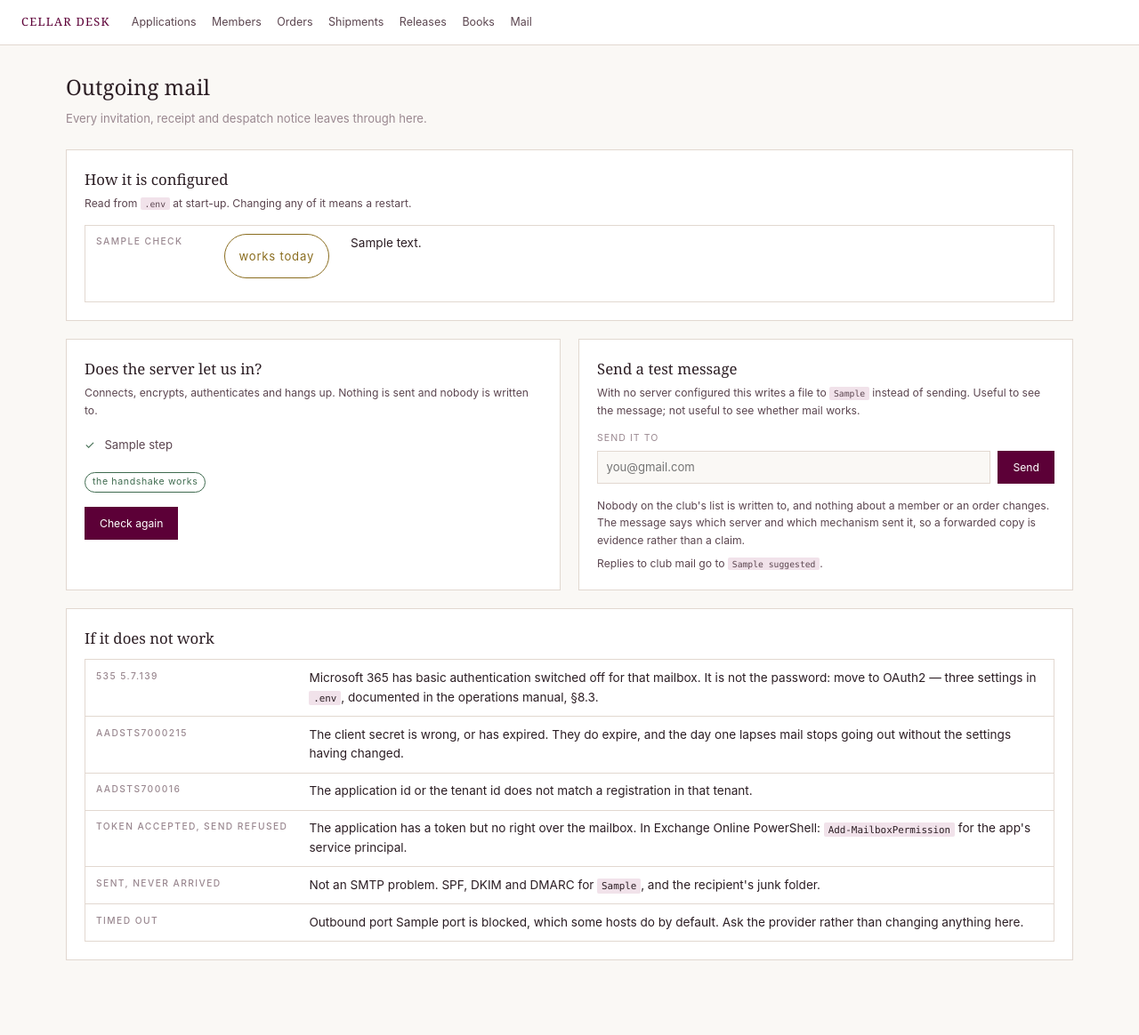
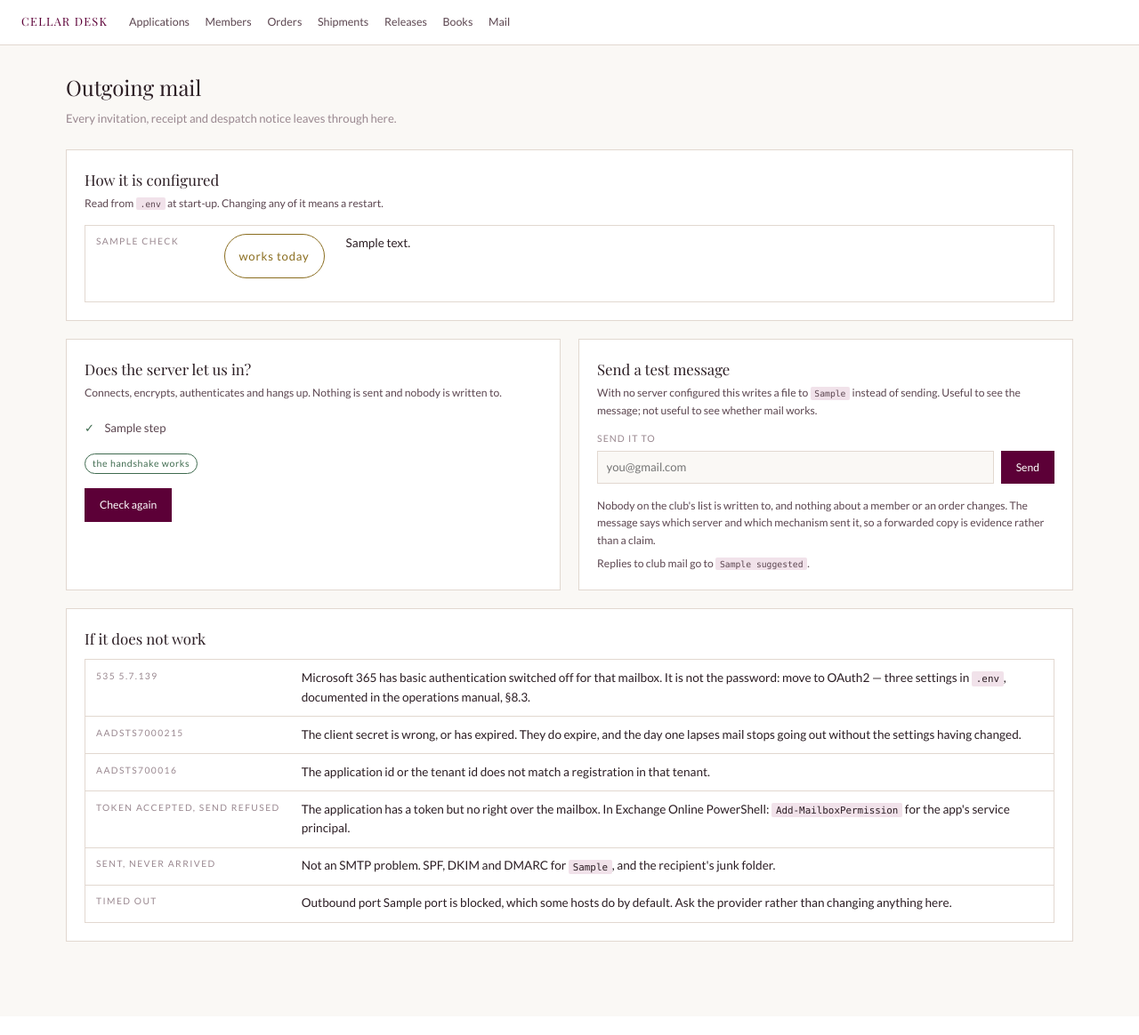
Before and after one commit to pel-matiasvaldivia/warmspringscellars, a FastAPI app: template api/app/templates/admin/mail.html in a window 1280 px wide. Shown: the whole page at 89% size. After the commit the page ends 1059 px from the top, so only its background shows below. Run offline with FastAPI, Linux system fonts and the light colour scheme; the template is opened without the code that fills it: most values are stand-ins (such as "Sample title", 1, 10 or a date in 2020).

Commit message:
The desk takes the site's two faces as well
Same files from the same /fonts/, which nginx already serves and already
proxies these pages, so no second copy and nothing new to deploy.

Two things the change dragged in. Lato has no tabular figures — its 1 is
narrower than its 0, and font-variant-numeric has no feature to switch on —
so a column of money in it stops lining up digit for digit. The desk is a
ledger before it is a page, so the numeric cells and the log timestamps take
the monospace the code spans were already using, and the prose keeps Lato.

And the card titles: nine inline copies of the same declaration across four
templates, which is nine places to miss the next time the face moves. They
are one h2 rule in the layout now, with only the margins that actually
differ left inline. Renders identically.

The member pages' own serif slots — the offer and the welcome — were still
naming Didot first and falling through to Georgia; they follow the rest.

Co-Authored-By: Claude Opus 5 <noreply@anthropic.com>
Claude-Session: https://claude.ai/code/session_01HwT4o5Vs1iJad4Lv1SJiC3

```diff
--- a/api/app/templates/admin/accounting.html
+++ b/api/app/templates/admin/accounting.html
@@ -5,7 +5,7 @@
 
 <div class="grid2">
   <div class="card">
-    <h2 style="font-family:Georgia,serif;font-weight:400;font-size:1.05rem;margin-bottom:.6rem">
+    <h2>
       QuickBooks Online</h2>
 
     {% if not configured %}
@@ -48,7 +48,7 @@
   </div>
 
   <div class="card">
-    <h2 style="font-family:Georgia,serif;font-weight:400;font-size:1.05rem;margin-bottom:.6rem">
+    <h2>
       Waiting to be filed</h2>
     <p style="font-size:2rem;font-variant-numeric:tabular-nums;line-height:1">
       {{ outstanding }}</p>
@@ -67,7 +67,7 @@
   </div>
 </div>
 
-<h2 style="font-family:Georgia,serif;font-weight:400;font-size:1.05rem;margin:.5rem 0 .6rem">
+<h2 style="margin:.5rem 0 .6rem">
   The queue</h2>
 
 {% if rows %}
--- a/api/app/templates/admin/application.html
+++ b/api/app/templates/admin/application.html
@@ -53,7 +53,7 @@
     {% endif %}
 
     {% if offers %}
-      <h2 style="font:400 1rem Georgia,serif;margin:1.5rem 0 .5rem">Invitations</h2>
+      <h2 style="margin:1.5rem 0 .5rem">Invitations</h2>
       <table>
         <tr><th>Sent</th><th>Status</th><th>Expires</th><th>Link</th></tr>
         {% for o in offers %}
@@ -74,7 +74,7 @@
 </div>
 
 <div class="card">
-  <h2 style="font:400 1rem Georgia,serif;margin-bottom:.75rem">What happened</h2>
+  <h2 style="margin-bottom:.75rem">What happened</h2>
   {% for e in events %}
     <div class="log"><time>{{ e.created_at[:16].replace('T',' ') }}</time>
       — {{ e.subject }} {{ e.action }}{% if e.actor != 'system' %} by {{ e.actor }}{% endif %}
--- a/api/app/templates/admin/layout.html
+++ b/api/app/templates/admin/layout.html
@@ -6,6 +6,25 @@
 <title>{{ title }} — Cellar desk</title>
 <meta name="robots" content="noindex, nofollow">
 <style>
+/* The same two faces as the site and the club pages, from the same /fonts/.
+   nginx serves that directory and proxies this one, so one copy covers all
+   three; running the service on its own in development they simply 404 and
+   font-display: swap falls through to the stack below. */
+@font-face {
+  font-family: 'Playfair Display';
+  src: url('/fonts/playfair-display-400.woff2') format('woff2');
+  font-weight: 400 900; font-style: normal; font-display: swap;
+}
+@font-face {
+  font-family: 'Lato';
+  src: url('/fonts/lato-400.woff2') format('woff2');
+  font-weight: 400; font-style: normal; font-display: swap;
+}
+@font-face {
+  font-family: 'Lato';
+  src: url('/fonts/lato-700.woff2') format('woff2');
+  font-weight: 700; font-style: normal; font-display: swap;
+}
 :root {
   --bg:#faf8f5; --surface:#fff; --text:#2c1e24; --text-2:#5c4650; --muted:#9a8890;
   --wine:#5c0037; --wine-pale:#f1e2ea; --border:#e2d8d0;
@@ -17,19 +36,24 @@
           --ok:#7fae8d; --warn:#cdae5e; --bad:#d98a8a; }
 }
 *,*::before,*::after{box-sizing:border-box;margin:0;padding:0}
-body{font:14px/1.6 -apple-system,BlinkMacSystemFont,"Segoe UI",system-ui,sans-serif;
+body{font:14px/1.6 'Lato','Optima','Candara',"Segoe UI",system-ui,sans-serif;
      background:var(--bg);color:var(--text)}
 a{color:var(--wine)}
 header.bar{
   background:var(--surface);border-bottom:1px solid var(--border);
   padding:.9rem 1.5rem;display:flex;gap:1.5rem;align-items:baseline;flex-wrap:wrap}
-header.bar .brand{font-family:Georgia,serif;letter-spacing:.1em;text-transform:uppercase;
+header.bar .brand{font-family:'Playfair Display','Didot',Georgia,serif;letter-spacing:.1em;text-transform:uppercase;
   font-size:.8rem;color:var(--wine);text-decoration:none}
 header.bar nav{display:flex;gap:1.1rem;flex-wrap:wrap}
 header.bar nav a{font-size:.78rem;text-decoration:none;color:var(--text-2)}
 header.bar nav a.on,header.bar nav a:hover{color:var(--wine)}
 main{max-width:1180px;margin:0 auto;padding:1.75rem 1.5rem 4rem}
-h1{font-family:Georgia,serif;font-weight:400;font-size:1.5rem;margin-bottom:.35rem}
+h1{font-family:'Playfair Display','Didot',Georgia,serif;font-weight:400;font-size:1.5rem;margin-bottom:.35rem}
+/* Every card on the desk titles itself the same way; the pages used to
+   repeat that as an inline style nine times, which is nine places to
+   miss when the face changes. */
+h2{font-family:'Playfair Display','Didot',Georgia,serif;font-weight:400;
+   font-size:1.05rem;margin-bottom:.6rem}
 .sub{color:var(--muted);font-size:.82rem;margin-bottom:1.5rem}
 table{width:100%;border-collapse:collapse;background:var(--surface);
       border:1px solid var(--border);font-size:.85rem}
@@ -38,7 +62,13 @@ th,td{padding:.6rem .75rem;text-align:left;border-bottom:1px solid var(--border)
 th{font-size:.64rem;letter-spacing:.14em;text-transform:uppercase;color:var(--muted);
    font-weight:500;white-space:nowrap}
 tr:last-child td{border-bottom:0}
-td.num{text-align:right;font-variant-numeric:tabular-nums;white-space:nowrap}
+/* Lato has no tabular figures — its 1 is narrower than its 0, and
+   font-variant-numeric has no feature to switch on — so a column of money
+   in it no longer lines up digit for digit. The desk is a ledger before it
+   is a page, so the numeric cells take the same monospace the code spans
+   already use, and the prose keeps Lato. */
+td.num{text-align:right;white-space:nowrap;
+       font-family:ui-monospace,SFMono-Regular,Menlo,monospace;font-size:.8rem}
 .pill{display:inline-block;padding:.12rem .5rem;border-radius:999px;font-size:.66rem;
       letter-spacing:.06em;border:1px solid var(--border);color:var(--text-2);white-space:nowrap}
 .pill.pending,.pill.sent,.pill.opened,.pill.ready,.pill.planned,.pill.warn,.pill.off{border-color:var(--warn);color:var(--warn)}
@@ -68,7 +98,7 @@ label{display:block;font-size:.66rem;letter-spacing:.1em;text-transform:uppercas
 code{font-family:ui-monospace,SFMono-Regular,Menlo,monospace;font-size:.8em;
      background:var(--wine-pale);padding:.1rem .3rem;border-radius:2px;word-break:break-all}
 .log{font-size:.76rem;color:var(--text-2)}
-.log time{color:var(--muted);font-variant-numeric:tabular-nums}
+.log time{color:var(--muted);font-family:ui-monospace,SFMono-Regular,Menlo,monospace}
 </style>
 </head>
 <body>
--- a/api/app/templates/admin/mail.html
+++ b/api/app/templates/admin/mail.html
@@ -4,7 +4,7 @@
 <p class="sub">Every invitation, receipt and despatch notice leaves through here.</p>
 
 <div class="card">
-  <h2 style="font-family:Georgia,serif;font-weight:400;font-size:1.05rem;margin-bottom:.2rem">
+  <h2 style="margin-bottom:.2rem">
     How it is configured</h2>
   <p class="log" style="margin-bottom:.9rem">
     Read from <code>.env</code> at start-up. Changing any of it means a restart.</p>
@@ -25,7 +25,7 @@
 
 <div class="grid2">
   <div class="card">
-    <h2 style="font-family:Georgia,serif;font-weight:400;font-size:1.05rem;margin-bottom:.2rem">
+    <h2 style="margin-bottom:.2rem">
       Does the server let us in?</h2>
     <p class="log" style="margin-bottom:.9rem">
       Connects, encrypts, authenticates and hangs up. Nothing is sent and
@@ -53,7 +53,7 @@
   </div>
 
   <div class="card">
-    <h2 style="font-family:Georgia,serif;font-weight:400;font-size:1.05rem;margin-bottom:.2rem">
+    <h2 style="margin-bottom:.2rem">
       Send a test message</h2>
 
     {% if live %}
@@ -90,7 +90,7 @@
 </div>
 
 <div class="card">
-  <h2 style="font-family:Georgia,serif;font-weight:400;font-size:1.05rem;margin-bottom:.6rem">
+  <h2>
     If it does not work</h2>
   <table>
     <tr><th>535 5.7.139</th>
--- a/api/app/templates/offer.html
+++ b/api/app/templates/offer.html
@@ -34,7 +34,7 @@
   position: relative; overflow: hidden;
 }
 .disc .count {
-  font-family: 'Didot','Bodoni MT',Georgia,serif;
+  font-family: 'Playfair Display','Didot','Bodoni MT',Georgia,serif;
   font-size: 2.4rem; line-height: 1; color: var(--wine-deep);
 }
 .disc .unit {
@@ -48,7 +48,7 @@
   color: var(--wine-light); text-align: center;
 }
 .tier-name {
-  font-family: 'Didot','Bodoni MT',Georgia,serif;
+  font-family: 'Playfair Display','Didot','Bodoni MT',Georgia,serif;
   font-size: 1.25rem; font-weight: 400; text-align: center; margin: .4rem 0 .9rem;
 }
 .tier-summary { font-size: .85rem; color: var(--text-2); text-align: center; }
@@ -62,7 +62,7 @@
   width: 6px; height: 2px; background: var(--wine-light);
 }
 .price {
-  font-family: 'Didot','Bodoni MT',Georgia,serif;
+  font-family: 'Playfair Display','Didot','Bodoni MT',Georgia,serif;
   font-size: 1.15rem; text-align: center; margin: 1.4rem 0 .2rem;
 }
 .price small {
--- a/api/app/templates/welcome.html
+++ b/api/app/templates/welcome.html
@@ -5,7 +5,7 @@
 .step { display: grid; grid-template-columns: auto 1fr; gap: 1rem; align-items: start; text-align: left; }
 .step .n {
   width: 26px; height: 26px; border-radius: 50%; border: 1px solid var(--wine-light);
-  display: grid; place-items: center; font-family: 'Didot',Georgia,serif;
+  display: grid; place-items: center; font-family: 'Playfair Display','Didot',Georgia,serif;
   font-size: .72rem; color: var(--wine);
 }
 .step strong { display: block; font-weight: 500; font-size: .95rem; }
```
